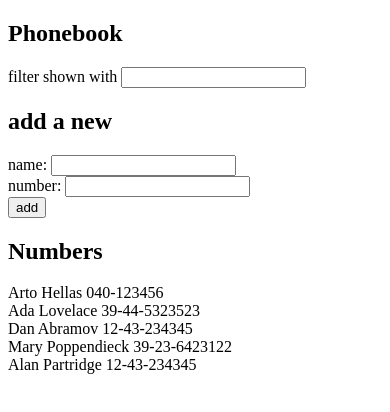
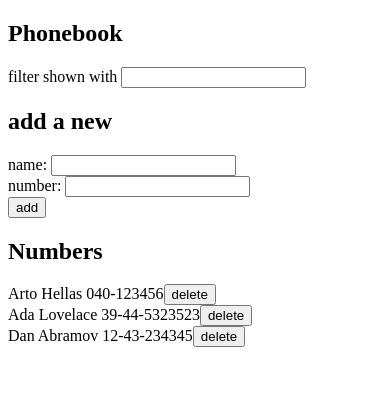
Before and after one commit to dananjayavr/fullstackopen, a React (Create React App) app in the folder part2/phonebook/: page / in a window 390 px wide. Shown: the top 412 px of the page. Built offline with nearby package versions, Linux system fonts and the light colour scheme; data requests are answered from the project's data file.

Commit message:
2.16: Phonebook step8 AND 2.17: Phonebook step9

```diff
--- a/part2/phonebook/db.json
+++ b/part2/phonebook/db.json
@@ -14,16 +14,6 @@
       "name": "Dan Abramov",
       "number": "12-43-234345",
       "id": 3
-    },
-    {
-      "name": "Mary Poppendieck",
-      "number": "39-23-6423122",
-      "id": 4
-    },
-    {
-      "name": "Alan Partridge",
-      "number": "12-43-234345",
-      "id": 5
     }
   ]
 }
--- a/part2/phonebook/src/App.js
+++ b/part2/phonebook/src/App.js
@@ -13,6 +13,19 @@ const App = () => {
   const [newName, setNewName] = useState('')
   const [newNumber, setNewNumber] = useState('')
   const [nameFilter, setNameFilter] = useState('')
+
+  const deleteContact = (id) => {
+
+    if(window.confirm(`Delete ${persons[id -1].name}?`)) {
+      ContactService
+      .deleteContact(id)
+      .then(response => {
+        setPersons(persons.map(person => person.id !== id ? person : {name:null,number:null,id:null}))
+      })
+    } else {
+
+    }
+  }
 
   const hook = () => {
     axios
@@ -71,11 +84,15 @@ const App = () => {
       />
 
       <h2>Numbers</h2>
-      {persons.map((person) => {
-        if (person.name.toLowerCase().includes(nameFilter.toLowerCase())) {
-          return (
-            <Person person={person} key={person.name}/>
-          )
+      {persons.map((person, i) => {
+        if(person.name !== null) {
+          if (person.name.toLowerCase().includes(nameFilter.toLowerCase())) {
+            return (
+              <Person person={person} key={i} deleteContact={() => deleteContact(person.id)}/>
+            )
+          } else {
+            return false
+          }
         } else {
           return false
         }
--- a/part2/phonebook/src/components/Person.js
+++ b/part2/phonebook/src/components/Person.js
@@ -3,7 +3,10 @@ import React from 'react';
 const Person = (props) => {
     return (
         <div>
-            <div>{props.person.name} {props.person.number}</div>
+            <div>
+                {props.person.name} {props.person.number}
+                <button onClick={props.deleteContact}>delete</button>
+            </div>
         </div>
     )
 }
--- a/part2/phonebook/src/services/contact.js
+++ b/part2/phonebook/src/services/contact.js
@@ -7,4 +7,9 @@ const create = (newObject) => {
     return request.then(response => response.data)
 }
 
-export default { create }
+const deleteContact = (id) => {
+    const request = axios.delete(`${baseUrl}/${id}`)
+    return request.then(response => response.data)
+}
+
+export default { create, deleteContact }
```
